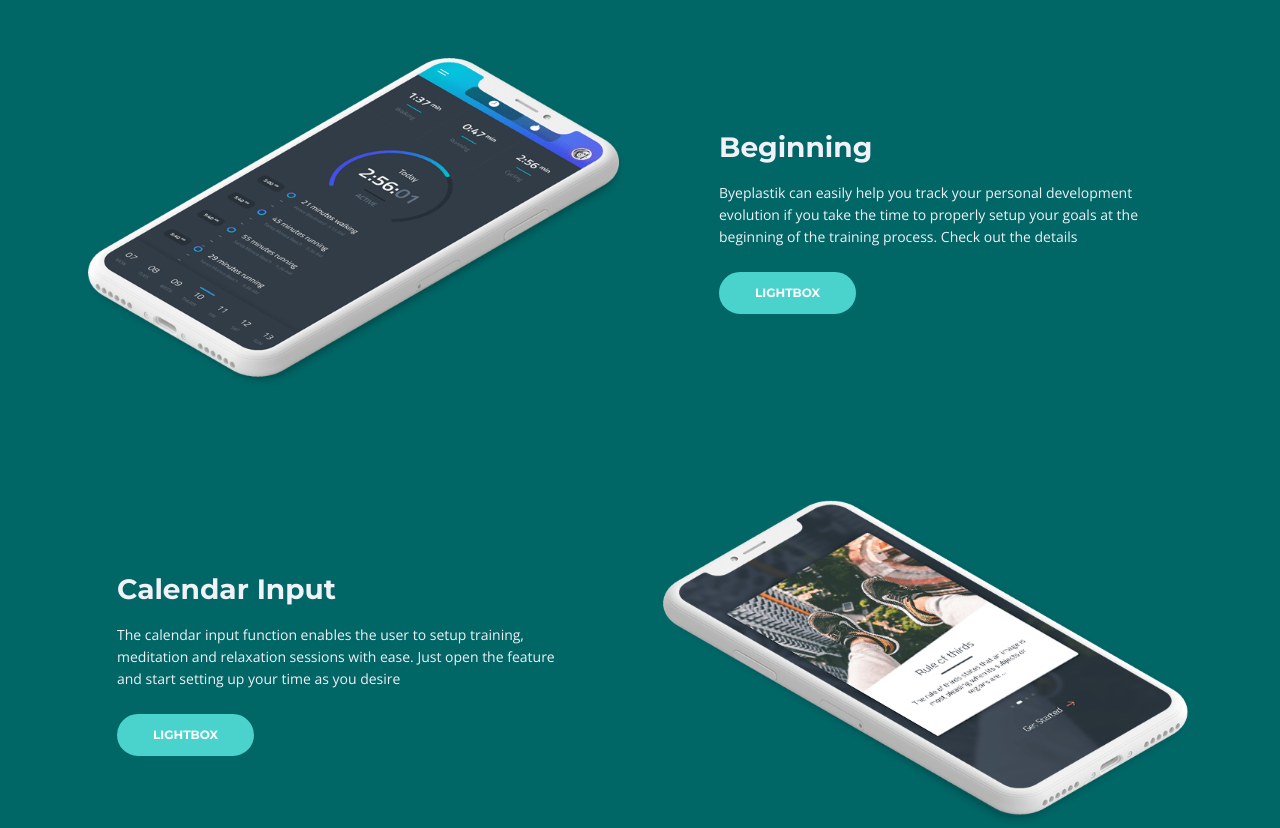
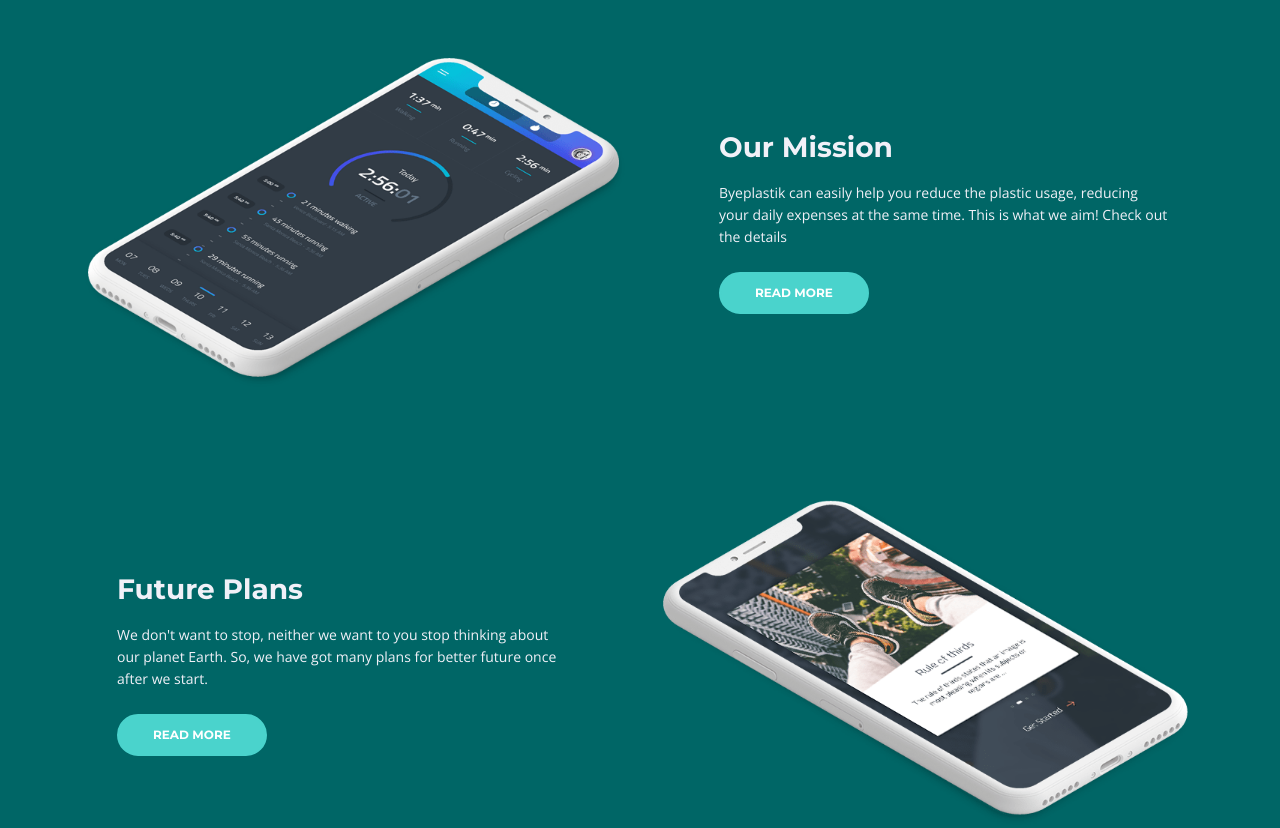
Before and after one commit to vai1205/byeplastik, a plain HTML site: page index.html in a window 1280 px wide. Shown: the part 3340-4168 px from the top of the page. Drawn offline with nearby package versions, Linux system fonts and the light colour scheme.

Commit message:
processing

```diff
--- a/index.html
+++ b/index.html
@@ -531,9 +531,9 @@
                 </div> <!-- end of col -->
                 <div class="col-lg-6">
                     <div class="text-container">
-                        <h3>Beginning</h3>
-                        <p>Byeplastik can easily help you track your personal development evolution if you take the time to properly setup your goals at the beginning of the training process. Check out the details</p>
-                        <a class="btn-solid-reg popup-with-move-anim" href="#details-lightbox-1">LIGHTBOX</a>
+                        <h3>Our Mission</h3>
+                        <p>Byeplastik can easily help you reduce the plastic usage, reducing your daily expenses at the same time. This is what we aim! Check out the details</p>
+                        <a class="btn-solid-reg popup-with-move-anim" href="#details-lightbox-1">READ MORE</a>
                     </div> <!-- end of text-container -->
                 </div> <!-- end of col -->
             </div> <!-- end of row -->
@@ -549,9 +549,9 @@
                 <div class="row">
                     <div class="col-lg-6">
                         <div class="text-container">
-                            <h3>Calendar Input</h3>
-                            <p>The calendar input function enables the user to setup training, meditation and relaxation sessions with ease. Just open the feature and start setting up your time as you desire</p>
-                            <a class="btn-solid-reg popup-with-move-anim" href="#details-lightbox-2">LIGHTBOX</a>
+                            <h3>Future Plans</h3>
+                            <p>We don't want to stop, neither we want to you stop thinking about our planet Earth. So, we have got many plans for better future once after we start.</p>
+                            <a class="btn-solid-reg popup-with-move-anim" href="#details-lightbox-2">READ MORE</a>
                         </div> <!-- end of text-container -->
                     </div> <!-- end of col -->
                     <div class="col-lg-6">
```
